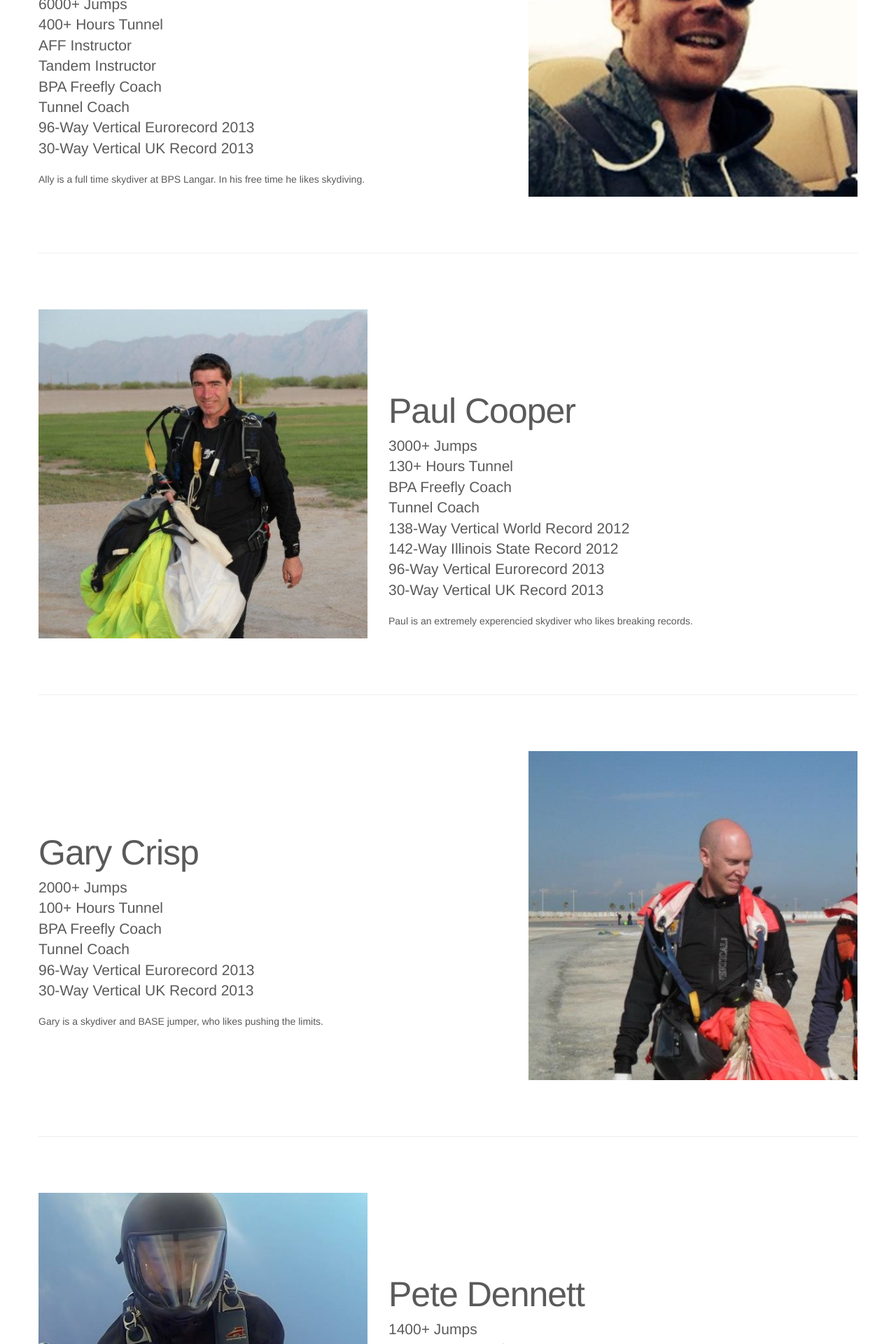
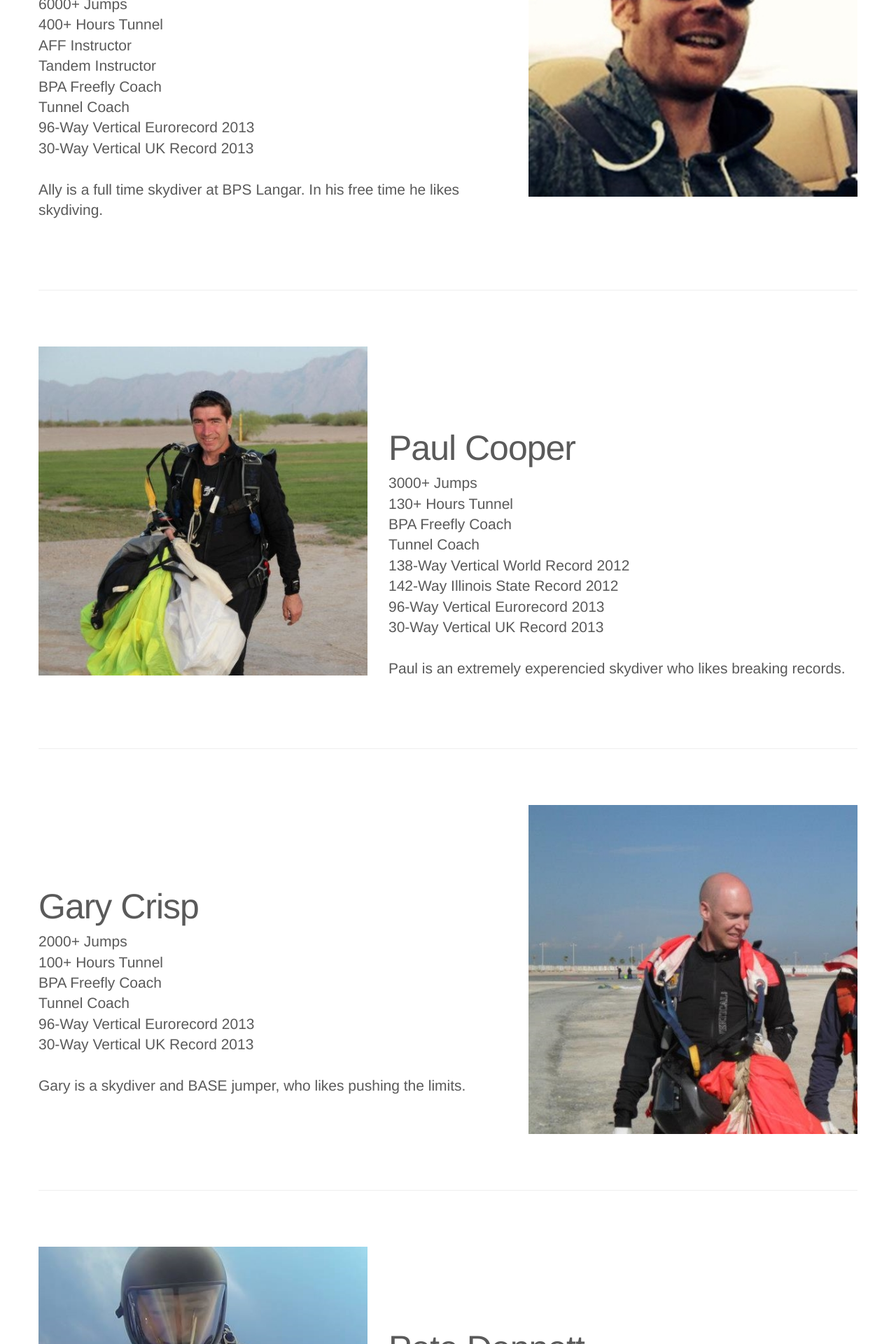
Before and after one commit to teamqfx/teamqfx.github.io, a Jekyll site: the page members.html, which Jekyll copies as it is, in a window 1280 px wide. Shown: the part 736-2656 px from the top of the page at 70% size. Built offline with Jekyll 4.4.1, drawn with Linux system fonts in a browser that asks for light colours; Markdown is read by kramdown in place of the engine named in the settings.

```diff
--- a/members.html
+++ b/members.html
@@ -69,9 +69,7 @@
     </div>
     </div>
 
-
-
-      <!-- START THE FEATURETTES -->
+  <!-- START THE FEATURETTES -->
 
       <hr class="featurette-divider">
  <div class="row featurette">
@@ -85,9 +83,10 @@
                       Tunnel Coach     <br>
                       96-Way Vertical Eurorecord 2013 <br>
                       30-Way Vertical UK Record 2013 <br>
+			<br>
+                      Ally is a full time skydiver at BPS Langar. In his free time he likes skydiving.
+              </p>
 
-                </p>
-                Ally is a full time skydiver at BPS Langar. In his free time he likes skydiving.
     </div>
     <div class="col-md-5">
       <img class="featurette-image img-responsive" src="img/Ally.jpg" alt="placeholder Ally">
@@ -110,9 +109,9 @@
                       142-Way Illinois State Record 2012<br>
                       96-Way Vertical Eurorecord 2013<br>
                       30-Way Vertical UK Record 2013<br>
+<br>
+ Paul is an extremely experencied skydiver who likes breaking records.
       </p>
-      Paul is an extremely experencied skydiver who likes breaking records.
-
     </div>
     </div>
 
@@ -128,9 +127,12 @@
                       Tunnel Coach<br>
                       96-Way Vertical Eurorecord 2013<br>
                       30-Way Vertical UK Record 2013<br>
+<br>
 
+
+Gary is a skydiver and BASE jumper, who likes pushing the limits.
                       </p>
-                      Gary is a skydiver and BASE jumper, who likes pushing the limits.
+
     </div>
     <div class="col-md-5">
       <img class="featurette-image img-responsive" src="img/Gaz.jpg" alt=" placeholder Gaz">
@@ -150,17 +152,17 @@
                       BPA Freefly Coach<br>
                       Tunnel Coach<br>
                       30-Way Vertical UK Record 2013<br>
+        <br>
+      Pete lives 15 mins from the windtunnel and it shows.
+  </p>
 
-      </p>
-      Pete lives 15 mins from the windtunnel and it shows.
     </div>
     </div>
 
     <hr class="featurette-divider">
     <div class="row featurette">
     <div class="col-md-7">
-      <h2 class="featurette-heading">Ewan Cowie <span
-      class="text-muted">videographer</span></h2>
+      <h2 class="featurette-heading">Ewan Cowie <span class="text-muted">videographer</span></h2>
       <p class="lead">
                       1700+ Jumps<br>
                       45+ Hours Tunnel<br>
@@ -169,8 +171,10 @@
                       BPA Freefly Coach<br>
                       Tunnel Coach<br>
                       30-Way Vertical UK Record 2013<br>
+<br>
+
+      Ewan is passionate about freeflying, photography and sunsets and tries to combine the three.
       </p>
-      Ewan is passionate about freeflying, photography and sunsets and tries to combine the three.
     </div>
     <div class="col-md-5">
       <img class="featurette-image img-responsive" src="img/Ewan2.jpg" alt=" placeholder Ewan">
```
